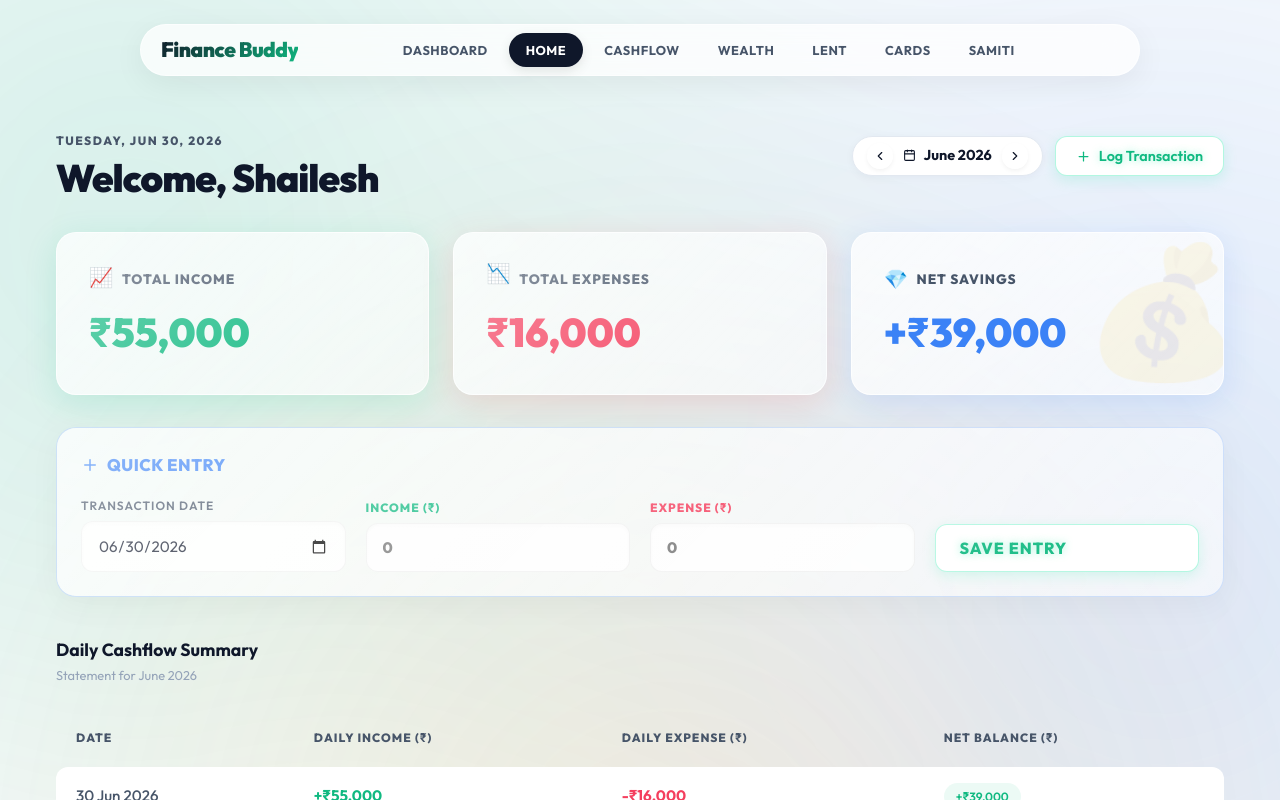
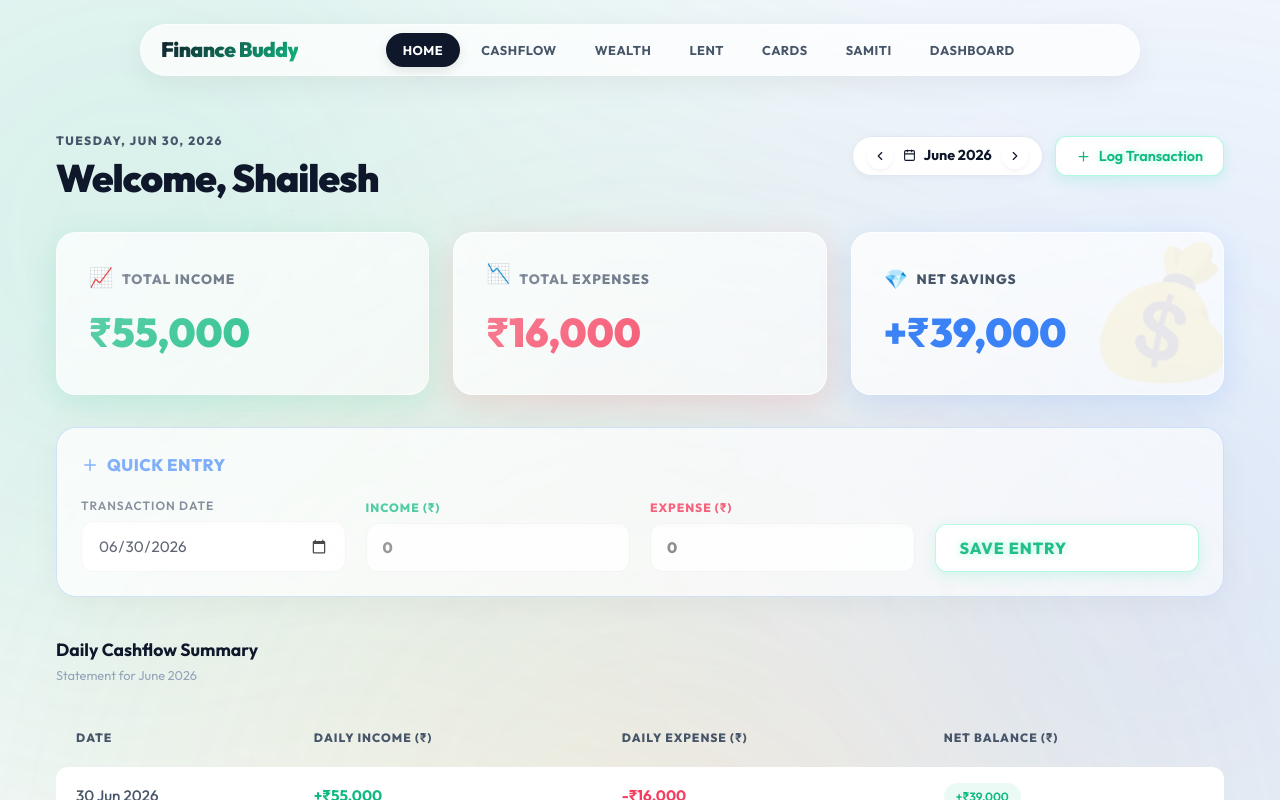
Before and after one commit to harsharyann/Khata, a React (Vite) app: page / in a window 1280 px wide. Built offline with nearby package versions, Linux system fonts and the light colour scheme.

Commit message:
chore: reorder navigation items to place Dashboard after Samiti

```diff
--- a/src/App.jsx
+++ b/src/App.jsx
@@ -137,13 +137,13 @@ export default function App() {
   const trueNetWorth       = totalWealth + lentOut - ccDebt;
 
   const navItems = [
-    { id: 'dashboard',    label: 'Dashboard' },
     { id: 'home',         label: 'Home' },
     { id: 'cashflow',     label: 'Cashflow' },
     { id: 'accounts',     label: 'Wealth' },
     { id: 'borrowers',    label: 'Lent' },
     { id: 'credit-cards', label: 'Cards' },
     { id: 'samiti',       label: 'Samiti' },
+    { id: 'dashboard',    label: 'Dashboard' },
   ];
 
   // Chart Data Configurations
```
